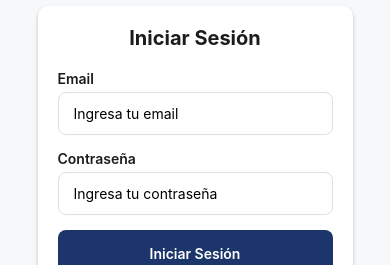
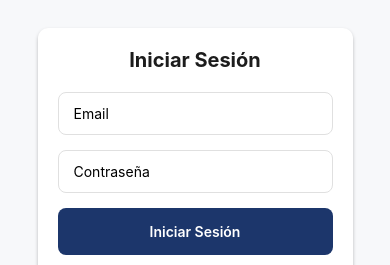
Before and after one commit to ArturoGomezGz/JCV, a React Native app: screen / in a window 390 px wide. Shown: the part 219-484 px from the top of the page. Built offline with nearby package versions, Linux system fonts and the light colour scheme.

Commit message:
Refactor CreateAccountForm and LoginForm components: simplify placeholder text and remove unused label styles

```diff
--- a/components/CreateAccountForm.tsx
+++ b/components/CreateAccountForm.tsx
@@ -96,13 +96,12 @@ const CreateAccountForm: React.FC<CreateAccountFormProps> = ({
 
         {/* Campo Email */}
         <View style={styles.inputContainer}>
-          <Text style={styles.label}>Email</Text>
           <TextInput
             style={[
               styles.input,
               errors.email ? styles.inputError : null
             ]}
-            placeholder="Ingresa tu email"
+            placeholder="Email"
             value={email}
             onChangeText={setEmail}
             keyboardType="email-address"
@@ -117,13 +116,12 @@ const CreateAccountForm: React.FC<CreateAccountFormProps> = ({
 
         {/* Campo Contraseña */}
         <View style={styles.inputContainer}>
-          <Text style={styles.label}>Contraseña</Text>
           <TextInput
             style={[
               styles.input,
               errors.password ? styles.inputError : null
             ]}
-            placeholder="Ingresa tu contraseña"
+            placeholder="Contraseña"
             value={password}
             onChangeText={setPassword}
             secureTextEntry
@@ -138,13 +136,12 @@ const CreateAccountForm: React.FC<CreateAccountFormProps> = ({
 
         {/* Campo Confirmar Contraseña */}
         <View style={styles.inputContainer}>
-          <Text style={styles.label}>Confirmar Contraseña</Text>
           <TextInput
             style={[
               styles.input,
               errors.confirmPassword ? styles.inputError : null
             ]}
-            placeholder="Confirma tu contraseña"
+            placeholder="Confirmar Contraseña"
             value={confirmPassword}
             onChangeText={setConfirmPassword}
             secureTextEntry
@@ -224,12 +221,6 @@ const styles = StyleSheet.create({
   inputContainer: {
     marginBottom: 15,
   },
-  label: {
-    fontSize: 14,
-    fontWeight: '600',
-    marginBottom: 5,
-    color: colors.textPrimary,
-  },
 
   // === ESTILOS DE INPUTS ===
   input: {
--- a/components/LoginForm.tsx
+++ b/components/LoginForm.tsx
@@ -142,13 +142,12 @@ const LoginForm: React.FC<LoginFormProps> = ({
 
         {/* Campo Email */}
         <View style={styles.inputContainer}>
-          <Text style={styles.label}>Email</Text>
           <TextInput
               style={[
                 styles.input,
                 errors.email ? styles.inputError : null
               ]}
-              placeholder="Ingresa tu email"
+              placeholder="Email"
               value={email}
               onChangeText={setEmail}
               keyboardType="email-address"
@@ -164,13 +163,12 @@ const LoginForm: React.FC<LoginFormProps> = ({
 
         {/* Campo Contraseña */}
         <View style={styles.inputContainer}>
-        <Text style={styles.label}>Contraseña</Text>
         <TextInput
             style={[
             styles.input,
             errors.password ? styles.inputError : null
             ]}
-            placeholder="Ingresa tu contraseña"
+            placeholder="Contraseña"
             value={password}
             onChangeText={setPassword}
             secureTextEntry
@@ -274,13 +272,6 @@ const styles = StyleSheet.create({
   inputContainer: {
     marginBottom: 15,
   },
-  // Etiquetas de los campos de entrada
-  label: {
-    fontSize: 14,
-    fontWeight: '600',
-    marginBottom: 5,
-    color: colors.textPrimary,
-  },
 
   // === ESTILOS DE INPUTS ===
   // Campo de entrada base
```
